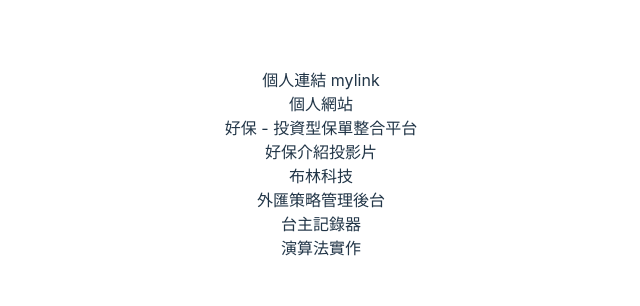
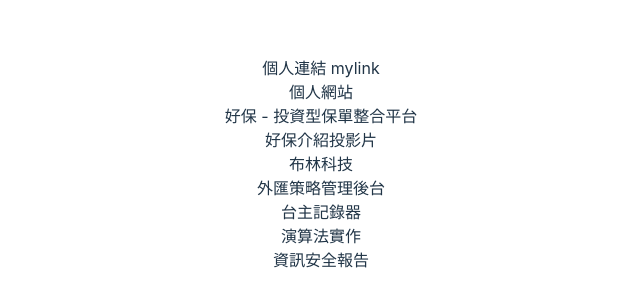
Before and after one commit to andy010629/link_tree, a Vue app: page / in a window 1280 px wide. Shown: the part 236-542 px from the top of the page, without its empty margins (319-959 px from the left). Built offline with nearby package versions, Linux system fonts and the light colour scheme.

Commit message:
add new url

```diff
--- a/src/App.vue
+++ b/src/App.vue
@@ -10,6 +10,7 @@
   { title:'外匯策略管理後台', url:'https://fx.bullinv.tech'},
   { title:'台主記錄器', url:'https://claw.nulong.me'},
   { title:'演算法實作', url:'https://algohw.nulong.me'},
+  { title:'資訊安全報告',url:'https://docs.google.com/presentation/d/1ZT_rJsx_MY7aAh1CbTyb_rijOhRLJXgyOdsfAqHTCB4/edit?usp=sharing'}
   // { title:'國家與市場 - 主持人投影片', url:'https://docs.google.com/presentation/d/103EdDxqWLoLa2F6ocIBfpbboU1zC9fEnAT3-yeF-Mwc/edit?usp=sharing'}
 ]
 
```
